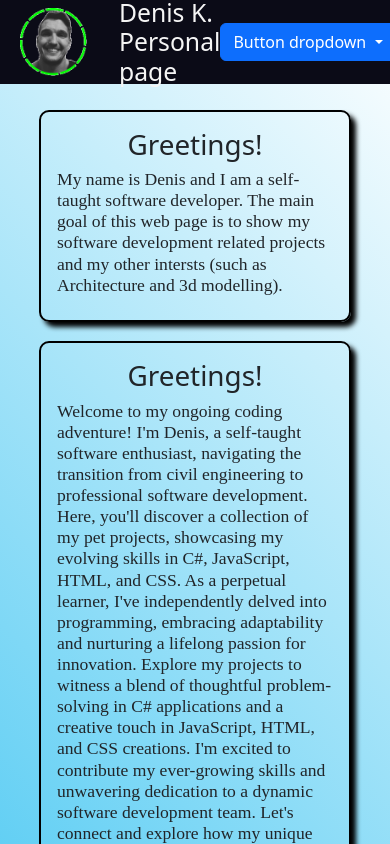
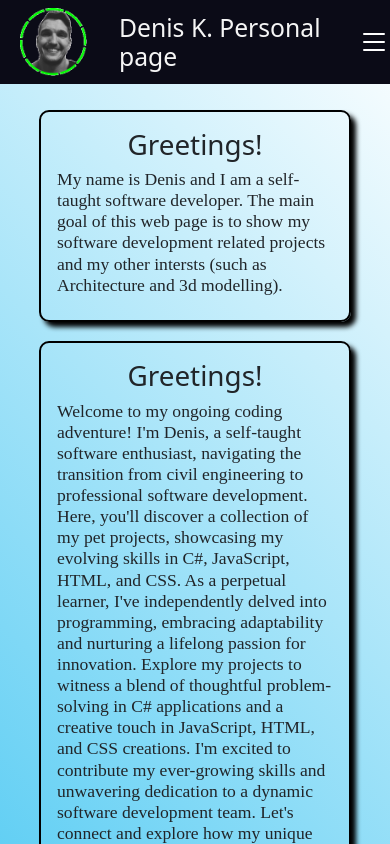
Before and after one commit to DenisKa-87/personalPage, an Angular app: page / in a window 390 px wide. Shown: the top 844 px of the page. Built offline with nearby package versions, Linux system fonts and the light colour scheme.

Commit message:
some cosmetics

```diff
--- a/src/app/footer/footer.component.css
+++ b/src/app/footer/footer.component.css
@@ -25,13 +25,13 @@ a{
     margin-top: 1vh;
     align-items: flex-start;
 }
-@media (max-width: 600px) {
+/* @media (max-width: 600px) {
     .footer{
       flex-direction: column;
       gap: 1vh;
       height: auto;
     }
-}
+} */
 
 a:hover{
     color: orange;
--- a/src/app/header/header.component.html
+++ b/src/app/header/header.component.html
@@ -24,10 +24,13 @@
         </div> -->
 
         <div id="menuDropdown" class="btn-group" dropdown>
-            <button id="button-animated" dropdownToggle type="button" class="btn btn-primary dropdown-toggle"
-                aria-controls="dropdown-animated">
-                Button dropdown <span class="caret"></span>
-            </button>
+            <!-- <button id="button-animated" dropdownToggle
+                aria-controls="dropdown-animated">-->
+                <svg id="button-animated" dropdownToggle aria-controls="dropdown-animated" xmlns="http://www.w3.org/2000/svg" width="32" height="32" fill="white" class="bi bi-list" viewBox="0 0 16 16">
+                    <path fill-rule="evenodd" d="M2.5 12a.5.5 0 0 1 .5-.5h10a.5.5 0 0 1 0 1H3a.5.5 0 0 1-.5-.5m0-4a.5.5 0 0 1 .5-.5h10a.5.5 0 0 1 0 1H3a.5.5 0 0 1-.5-.5m0-4a.5.5 0 0 1 .5-.5h10a.5.5 0 0 1 0 1H3a.5.5 0 0 1-.5-.5"/>
+                  </svg>
+                <!-- <span class="caret"></span> -->
+            <!-- </button> -->
             <ul id="dropdown-animated" *dropdownMenu class="dropdown-menu" role="menu"
                 aria-labelledby="button-animated">
                 <div *ngFor="let menu of menus">
--- a/src/app/path-finding/visualize/visualize.component.css
+++ b/src/app/path-finding/visualize/visualize.component.css
@@ -27,16 +27,14 @@
   width: 100%;
   display: flex;
   align-items: center;
-  gap: 2rem;
+  gap: 1vw;
   padding-left: 2rem;
+  padding-bottom: 2rem;
+  flex-wrap: wrap;
 }
-@media (max-width: 1200px) {
-  .menus{
-    flex-wrap: wrap;
-  }
-}
+
 .menus select{
-  font-size: 2vh;
+  font-size: 2vw;
 
 }
 
@@ -45,7 +43,7 @@
 .menus button{
 
   border-radius: 10px;
-  font-size: 2vh;
+  font-size: 1.5vw;
 
 }
 
```
